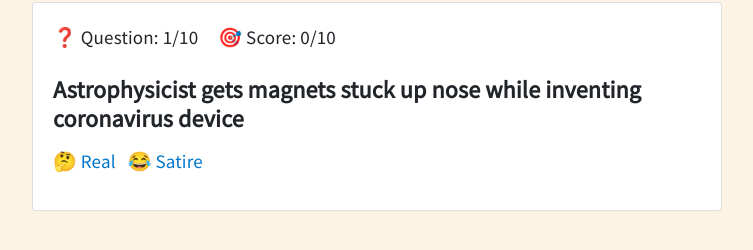
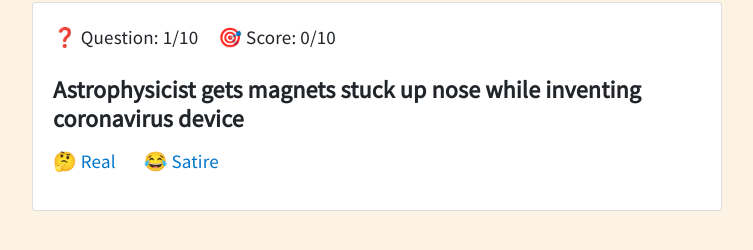
Before and after one commit to shreyas-satish/shreyas-satish.github.com, a Jekyll site: the page built from _posts/2020-11-11-bizarre-news-1.html, in a window 1280 px wide. Shown: the part 293-543 px from the top of the page, without its empty margins (263-1016 px from the left). Built offline with Jekyll 4.4.1, drawn with Linux system fonts in a browser that asks for light colours.

Commit message:
style fixes and added form

```diff
--- a/_posts/2020-11-11-bizarre-news-1.html
+++ b/_posts/2020-11-11-bizarre-news-1.html
@@ -35,17 +35,23 @@ summary: 2020 has seen some bizarre news. Here are some headlines, can you tell
       <h4 class="card-title font-weight-bold">{{newsHeadlines[currentIndex].name}}</h4>
       <p class="card-text mr-4">
         <div v-if="mode == 'q'">
-          <a href="javascript:void(0);" class="mr-2" v-on:click="ansQ('Real')">🤔 Real</a>
+          <a href="javascript:void(0);" class="mr-4" v-on:click="ansQ('Real')">🤔 Real</a>
           <a href="javascript:void(0);" class="" v-on:click="ansQ('Satire')">😂 Satire</a>
         </div>
         <div v-if="mode == 'a'">
           <p class='font-weight-bold'>
             <span>{{currentResult}}</span>
-            {{newsHeadlines[currentIndex].ans}} <a v-bind:href="newsHeadlines[currentIndex].link" target="_blank">(Source)</a>
+            {{newsHeadlines[currentIndex].ans}} <a rel="noopener noreferrer" v-bind:href="newsHeadlines[currentIndex].link" target="_blank">(Source)</a>
           </p>
-          <p v-if="quizDone">
+          <div v-if="quizDone">
+            <p>
+
+            </p>
             😅 You scored {{currentScore}}/10. <a href="https://www.shreyas.io/demo/bizarre-news-1">Share the quiz with your friends</a>.
-          </p>
+            <p>
+              Found a funky headline? <a rel="noopener noreferrer" href="https://airtable.com/shr103iDsosBVIb7b" target="_blank">Share it here</a>.
+            </p>
+          </div>
           <p>
             <a href="javascript:void(0);" v-if="this.currentIndex + 1 < newsHeadlines.length" v-on:click="nextQ">Next Question 👉</a>
           </p>
```
